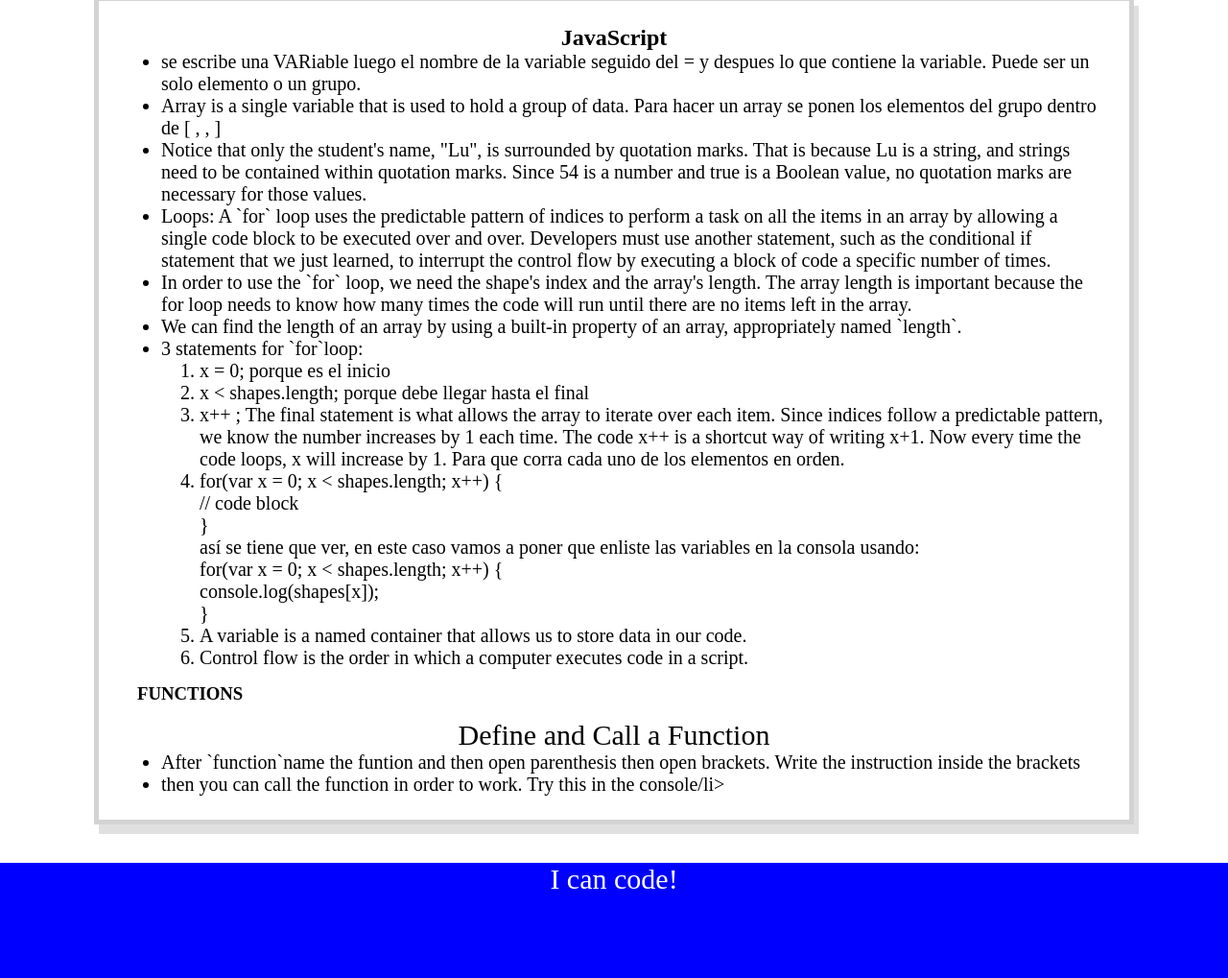
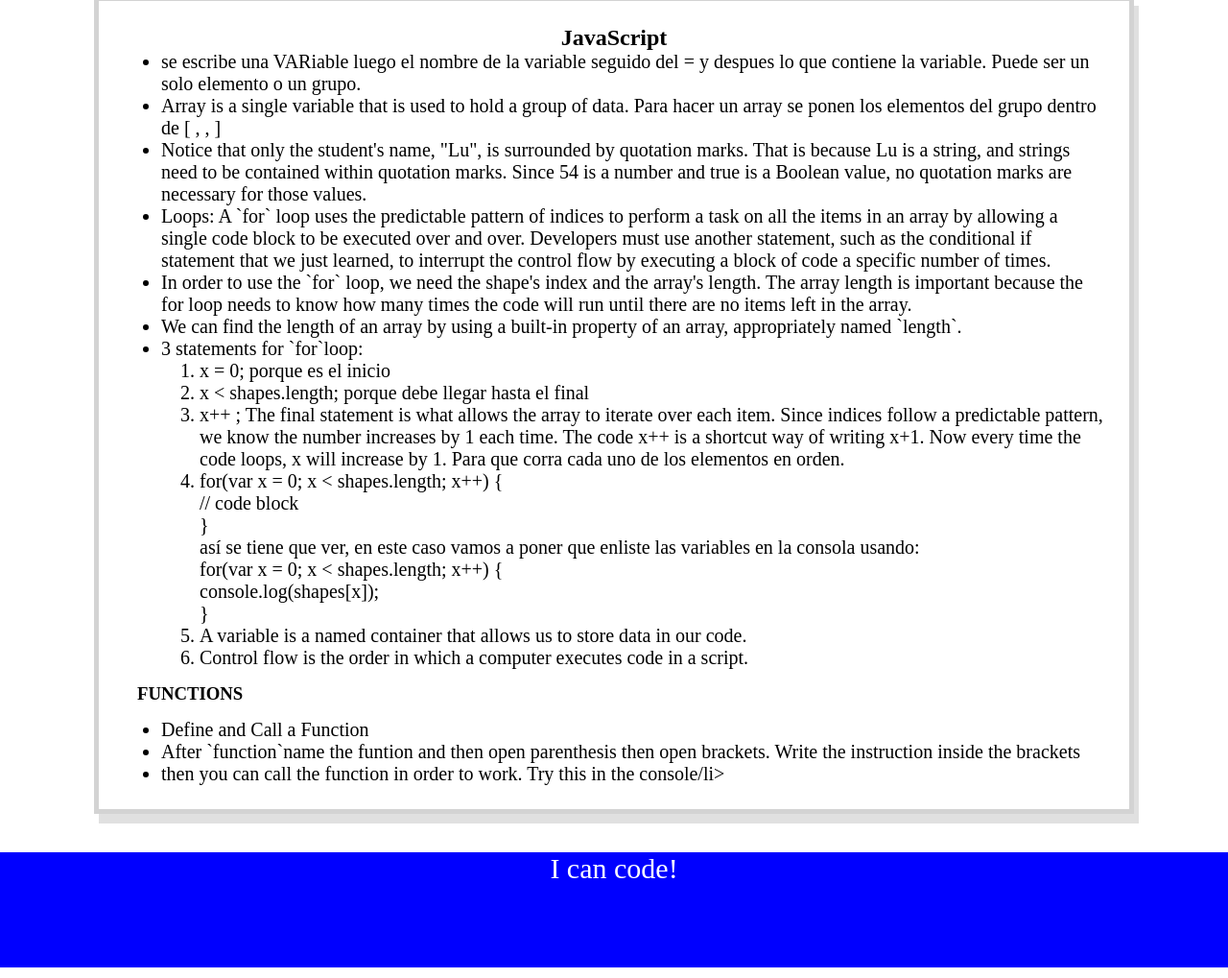
Before and after one commit to SolanoD94/prework-study-guide, a plain HTML site: page prework-study-guide/index.html in a window 1280 px wide. Shown: the part 1571-2590 px from the top of the page at 96% size. Drawn offline with Linux system fonts and the light colour scheme.

Commit message:
Update index.html

```diff
--- a/prework-study-guide/index.html
+++ b/prework-study-guide/index.html
@@ -95,8 +95,8 @@
             </ol>
         </ul>
         <h3>FUNCTIONS</h3>
-        <p>Define and Call a Function</p>
         <ul>
+          <li>Define and Call a Function</li>
           <li>After `function`name the funtion and then open parenthesis then open brackets. Write the instruction inside the brackets</li>
           <li>then you can call the function in order to work. Try this in the console/li>
         </ul>
```
